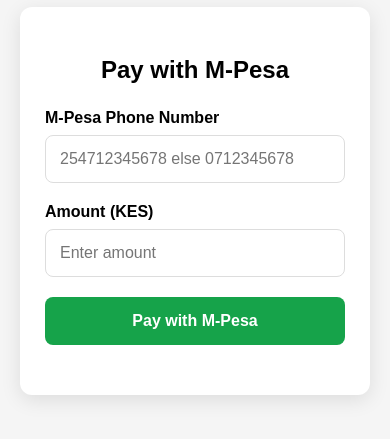
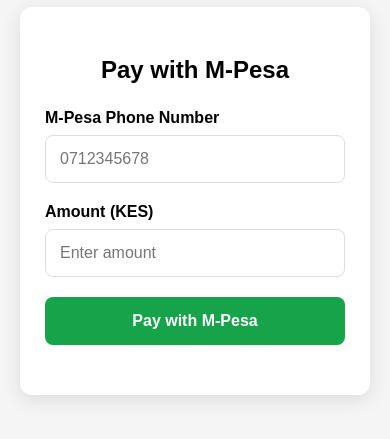
Before and after one commit to KLINS-254/mpesa-stk, a website: page index.html in a window 390 px wide. Shown: the part 221-660 px from the top of the page. Drawn offline with Linux system fonts and the light colour scheme.

Commit message:
Update phone input placeholder format

```diff
--- a/index.html
+++ b/index.html
@@ -103,7 +103,7 @@
       <input
         type="tel"
         id="phone"
-        placeholder='254712345678 else 0712345678'
+        placeholder="0712345678"
         required
       >
 
```
